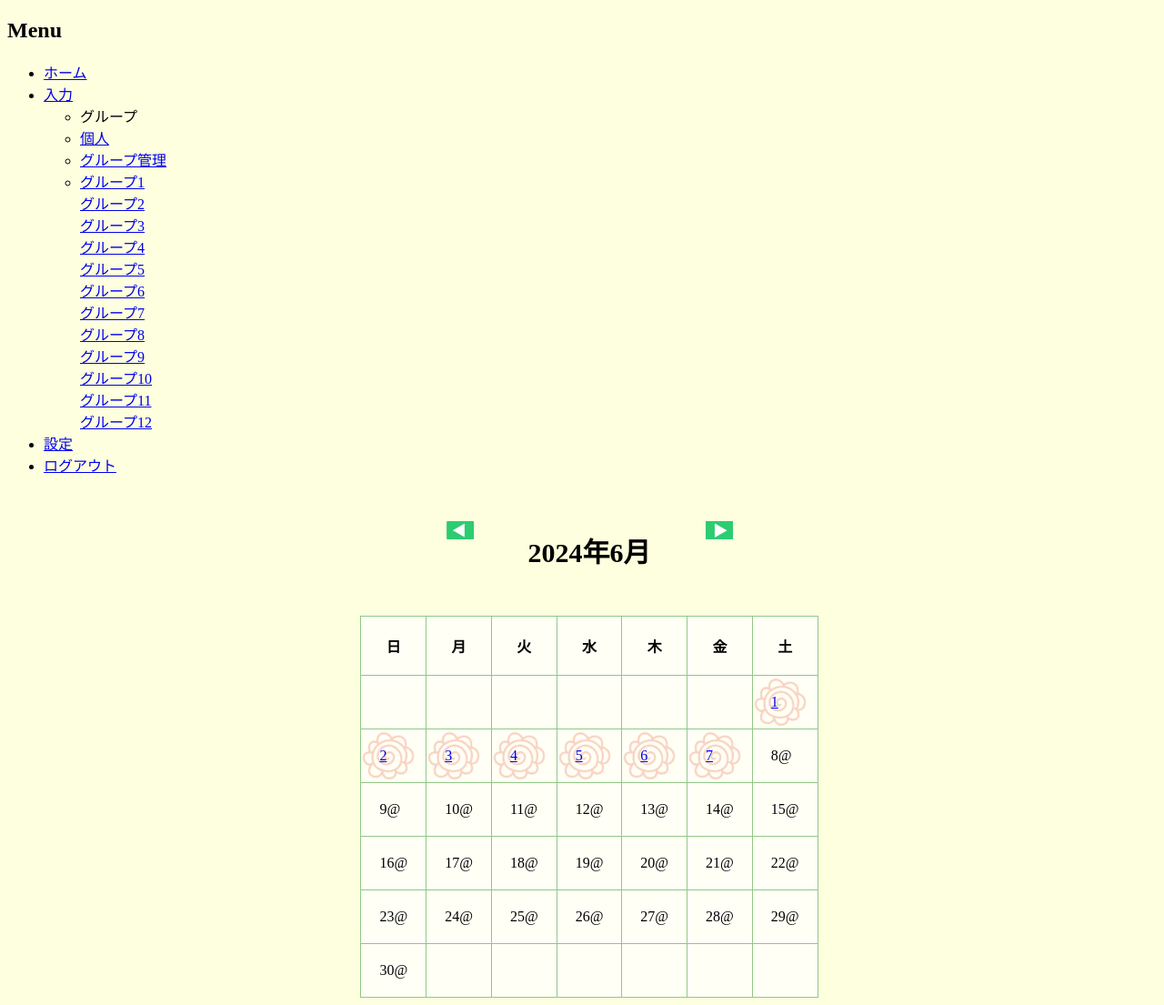
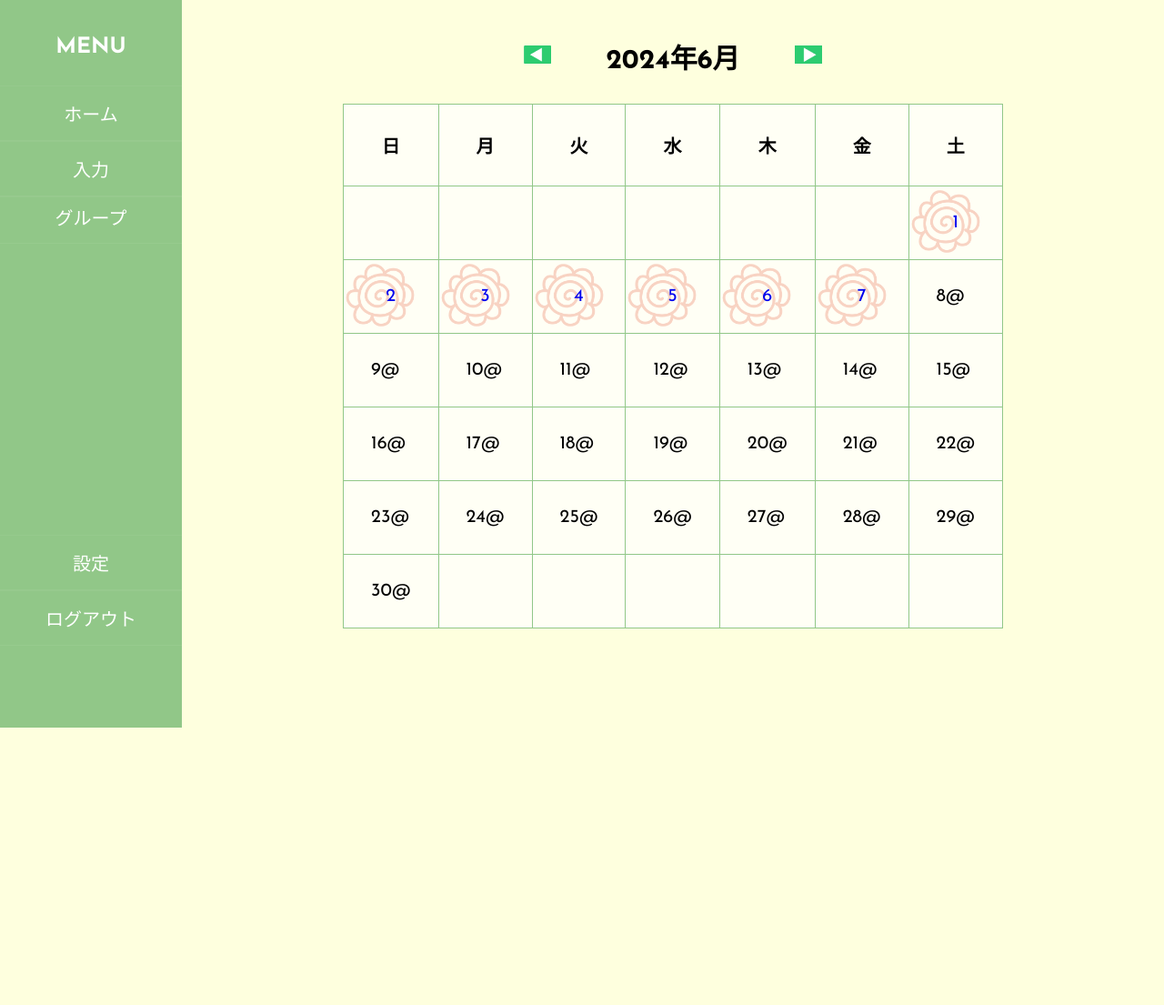
Before and after one commit to plusdojo2024/D3, a Java web app: page /CalendarServlet in a window 1280 px wide. Shown: the whole page at 91% size. After the commit the page ends 800 px from the top, so only its background shows below. Run offline with Tomcat 11, a stand-in JSP engine, Linux system fonts and the light colour scheme; data that the repository does not hold is empty; some libraries are stand-ins or nearby versions.

Commit message:
calendar編集0619

```diff
--- a/WebContent/WEB-INF/jsp/calender.jsp
+++ b/WebContent/WEB-INF/jsp/calender.jsp
@@ -9,9 +9,8 @@
 <head>
   <meta charset="utf-8">
   <title><%=mc.getMonth() %>月カレンダー</title>
-  <link rel="stylesheet"  href="http://yui.yahooapis.com/3.18.1/build/cssreset/cssreset-min.css">
-  <link href="https://fonts.googleapis.com/css?family=M+PLUS+Rounded+1c" rel="stylesheet">
   <link rel="stylesheet"  href="css/calendar.css">
+  <link rel="stylesheet"  href="css/style.css">
 </head>
 <body>
 	<div class="wrapper">
@@ -20,7 +19,7 @@
         	<ul>
            	 	<li><a href="/D3/ResultServlet?y=${year}&m=${month}&d=${day}" class="js-header-nav-link">ホーム<i></i></a></li>
             	<li><a href="/D3/RouteRegistServlet"class="js-header-nav-link">入力<i></i></a></li>
-       			 <ul class="drop1" ontouchstart="1">
+       			<ul class="drop1" ontouchstart="1">
 	                <li class="category" >グループ</li>
 	                <li class="category1"><a href="/D3/MyScheduleServlet">個人</a></li>
 	                <li class="category2"><a href="/D3/GroupManagerServlet">グループ管理</a></li>
--- a/WebContent/css/calendar.css
+++ b/WebContent/css/calendar.css
@@ -28,6 +28,8 @@ body {
 .caltable th, .caltable td {
 	border: 1px solid #91C788;
 	padding: 20px;
+	padding: 30px;
+	font-size: 20px;
 }
 
 /*前月、翌月移動ボタンCSS*/
@@ -48,6 +50,7 @@ body {
 
 .hanamaru{
 	background-image:url(../img/usuHanamaru.png);
-	background-size: 60px;
+	background-size: 80px;
     background-repeat: no-repeat;
+    text-align: center;
 }
```
